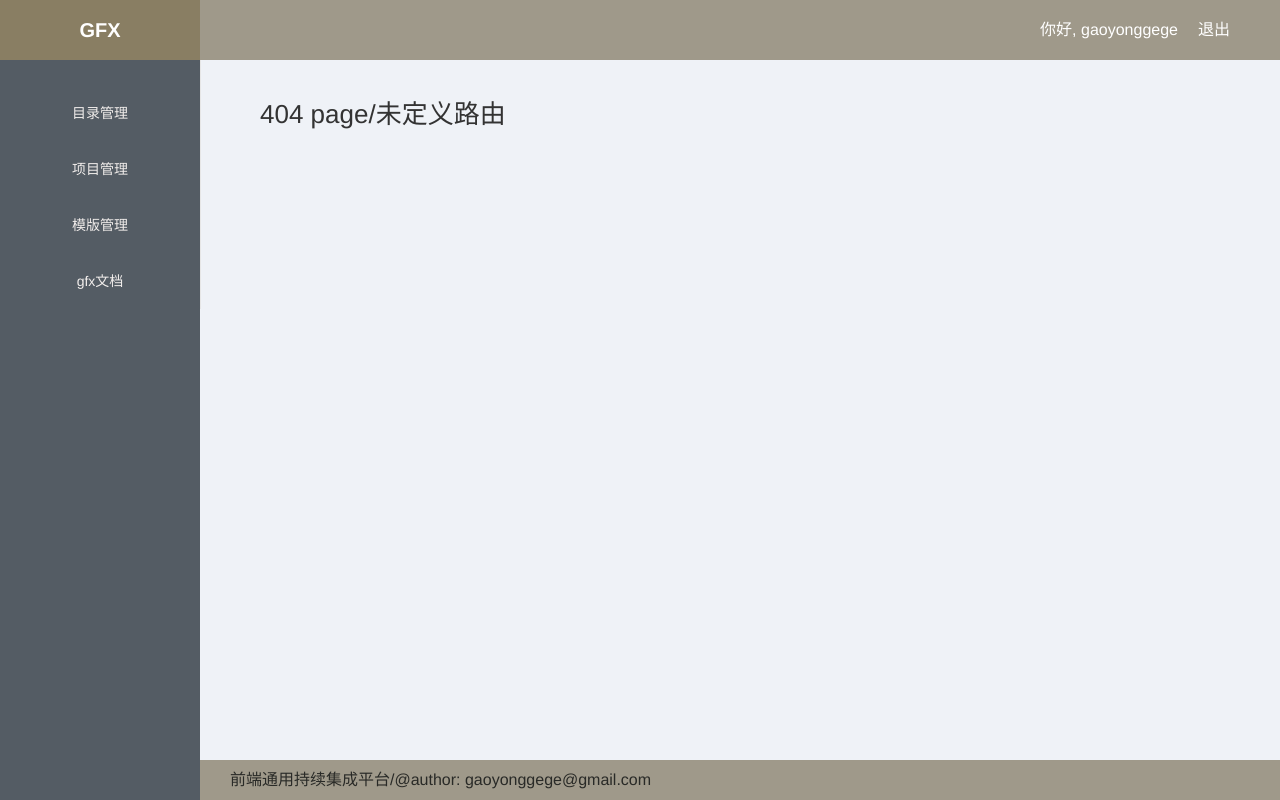
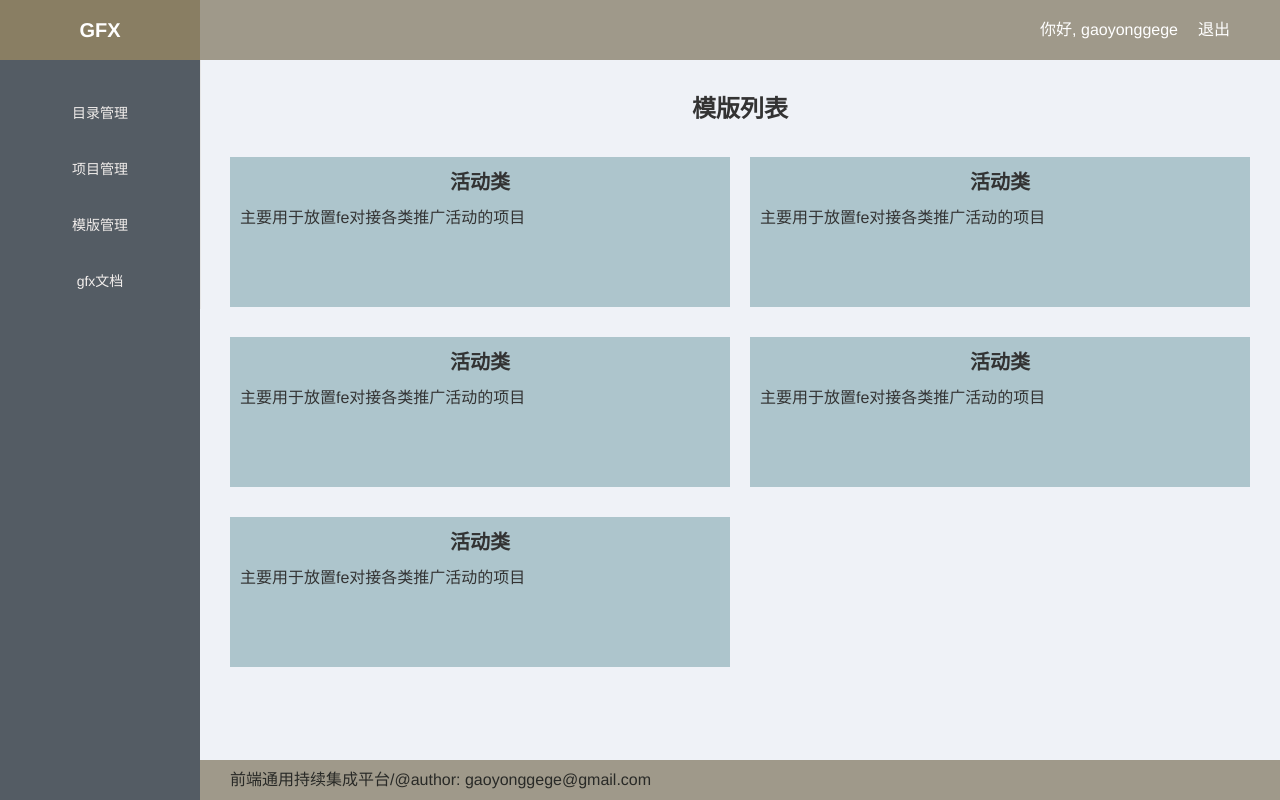
Before and after one commit to gaoyonggege/gfx, a Vue app in the folder client/: page /f/template/list in a window 1280 px wide. Before the commit this address led to /f/404. Built offline with nearby package versions, Linux system fonts and the light colour scheme.

Commit message:
client新增模版管理 只是添加了模版列表页 其他急需添加中...

```diff
--- a/client/src/router/routes.js
+++ b/client/src/router/routes.js
@@ -10,8 +10,10 @@ const Outlet = r => require(['@/views/shared/outlet.vue'], r);
 const Welcome = r => require(['@/views/core/welcome.vue'], r);
 const Gfx = r => require(['@/views/core/gfx.vue'], r);
 
+// 目录管理
+const Dir = r => require(['@/views/dir/dir.vue'], r);
 // 模版管理
-const Dir = r => require(['@/views/dir/dir.vue'], r);
+const TemplateList = r => require(['@/views/template/templateList.vue'], r);
 
 
 
@@ -48,11 +50,23 @@ const routes = [
                         name: 'gfx',
                         component: Gfx
                     },
-                    // 模版管理
+                    // 目录管理
                     {
                         path: 'dir',
                         name: 'dir',
                         component: Dir
+                    },
+                    // 模版管理
+                    {
+                        path: 'template',
+                        component: Outlet,
+                        children: [
+                            {
+                                path: 'list',
+                                name: 'template-list',
+                                component: TemplateList
+                            }
+                        ]
                     }
                 ]
             },
--- a/client/src/store/state.js
+++ b/client/src/store/state.js
@@ -22,7 +22,7 @@ export default {
 		},
 		{
 			name: '模版管理',
-			route: '/f/template'
+			route: '/f/template/list'
 		},
 		{
 			name: 'gfx文档',
--- a/client/src/style/common.scss
+++ b/client/src/style/common.scss
@@ -74,6 +74,14 @@ $login-gradient2: #5C6A06;
 .page {
     padding: 15px 30px 0 30px;
 
+    .page-title {
+        overflow: hidden;
+        margin: 20px;
+        text-align: center;
+        font-size: 24px;
+        font-weight: bold;
+    }
+
     .head {
         padding: 0 20px 10px 20px;
         border-bottom: 1px solid rgba(113, 91, 91, .5);
@@ -95,6 +103,7 @@ $login-gradient2: #5C6A06;
         background: rgba(21, 94, 102, .3);
 
         &:hover {
+            cursor: pointer;
             background: rgba(168, 147, 28, 0.3);
         }
 
--- a/client/src/views/core/gfx.vue
+++ b/client/src/views/core/gfx.vue
@@ -12,7 +12,7 @@
                     <p>部署机器IP: <span>{{ base.serverIp }}</span></p>
                 </li>
                 <li>
-                    <p>测试环境静态资源的的域名路径前缀: <span>{{ serverPrefixPath }}</span></p>
+                    <p>测试环境静态资源的的域名路径前缀: <span>{{ base.serverPrefixPath }}</span></p>
                 </li>
             </ul>
         </div>
--- /dev/null
+++ b/client/src/views/template/templateList.vue
@@ -0,0 +1,76 @@
+<!-- 模版管理主页面 -->
+<template>
+    <section class="page dir">
+        <p class="page-title">模版列表</p>
+        <div class="groups">
+            <el-row :gutter="20">
+                <el-col class="line" :span="12" v-for="(dir,index) of dirListData" :key="index">
+                    <div class="card">
+                        <h3 class="name">{{ dir.name }}</h3>
+                        <a class="desc" :title="dir.desc">{{ dir.desc }}</a>
+                    </div>
+                </el-col>
+            </el-row>
+        </div>
+    </section>
+</template>
+
+<script>
+import mixin from '../mixins/mixin';
+
+export default {
+    data () {
+        return {
+            dirListData: [
+                { name: '活动类', desc: '主要用于放置fe对接各类推广活动的项目' },
+                { name: '活动类', desc: '主要用于放置fe对接各类推广活动的项目' },
+                { name: '活动类', desc: '主要用于放置fe对接各类推广活动的项目' },
+                { name: '活动类', desc: '主要用于放置fe对接各类推广活动的项目' },
+                { name: '活动类', desc: '主要用于放置fe对接各类推广活动的项目' },
+            ]
+        };
+    },
+    mixins: [ mixin ],
+    methods: {
+        requestGroups () {
+
+        },
+        // new group
+        newGroupClick () {
+            this.dialogVisible = true;
+        },
+        close () {
+            this.newGroupForm = {
+                name: '',
+                desc: ''
+            };
+            this.$refs['newGroupForm'].resetFields();
+        },
+        submit ( formName ) {
+            this.$refs[formName].validate( ( valid ) => {
+                if ( valid ) {
+                    this.addGroup();
+                } else {
+                    console.log('新建目录表单校验失败');
+                }
+            } );
+        },
+        addGroup () {
+            //
+
+        }
+    },
+    mounted () {
+        // 请求列表
+        this.requestGroups();
+    },
+}
+</script>
+
+<style lang="scss" scoped>
+    .dir {
+        .head {
+
+        }
+    }
+</style>
```
